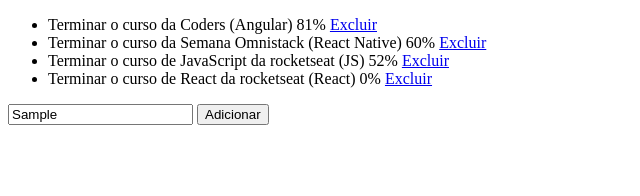
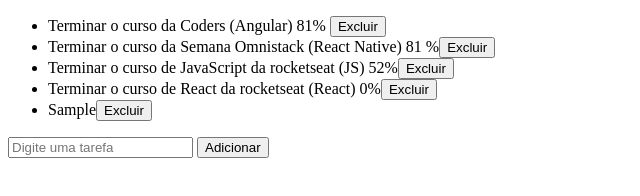
Before and after one commit to Bia-source/To-Do-List, a plain HTML site: page index.html in a window 1280 px wide. Both pictures are taken after typing "Sample" into the empty fields and a click on the button "Adicionar". Shown: the whole page, without its empty margins (0-640 px from the left). Drawn offline with Linux system fonts and the light colour scheme.

Commit message:
função de adicionar e excluir uma tarefa

```diff
--- a/index.html
+++ b/index.html
@@ -11,21 +11,7 @@
   <body>
     <div id="app">
       <ul>
-        <li>Terminar o curso da Coders (Angular)  81%
-           <a href="#">Excluir</a>
-        </li>
 
-        <li>Terminar o curso da Semana Omnistack (React Native) 60%
-            <a href="#">Excluir</a>
-        </li>
-
-        <li>Terminar o curso de JavaScript da rocketseat (JS) 52%
-            <a href="#">Excluir</a>
-        </li>
-
-        <li>Terminar o curso de React da rocketseat (React) 0%
-            <a href="#">Excluir</a>
-        </li>
 
       </ul>
       <input type="text" placeholder="Digite uma tarefa">
--- a/toDo.js
+++ b/toDo.js
@@ -1 +1,74 @@
-alert('funcionou o link do JS');
+var listElement = document.querySelector('#app ul');
+var inputElement = document.querySelector('#app input');
+var buttonElement = document.querySelector('#app button');
+
+var tarefas = [
+  'Terminar o curso da Coders (Angular) 81% ',
+   'Terminar o curso da Semana Omnistack (React Native) 81 %',
+   'Terminar o curso de JavaScript da rocketseat (JS) 52%',
+   'Terminar o curso de React da rocketseat (React) 0%'
+];
+
+
+function mostrarTarefas(){
+    // definindo como vazio o array de tarefas
+    listElement.innerHTML = '';
+
+    for (tarefa of tarefas){
+        // criando uma lista
+        var tarefaElement = document.createElement('li');
+
+        // criando um texto com os valores do array
+        var tarefaText = document.createTextNode(tarefa);
+
+        // criando um botão para excluir e seu texto
+        var buttonExcluirElement = document.createElement('button');
+        var textoButtonExcluir = document.createTextNode('Excluir');
+
+        // atribuindo a posição do array a variavel 'posicao' e
+        // adicionando o atributo 'onclick' e a função de excluir a ela
+        // utilizando como parametro a variavel 'posicao'
+        var posicao = tarefas.indexOf(tarefa);
+        buttonExcluirElement.setAttribute('onclick', 'excluirTarefa('+ posicao +')');
+
+        // criando um botão para editar uma tarefa
+        //var buttonEditarElement = document.createElement('button');
+        //var textoButtonEditar = document.createTextNode('Editar');
+
+
+        //
+        tarefaElement.appendChild(tarefaText);
+        listElement.appendChild(tarefaElement);
+        tarefaElement.appendChild(buttonExcluirElement);
+        buttonExcluirElement.appendChild(textoButtonExcluir);
+
+    }
+}
+
+mostrarTarefas();
+
+function adicionarTarefa(){
+    //agregando o valor do input a uma variavel
+    var tarefaText = inputElement.value;
+
+    //inserindo o valor do input no array de tarefas
+    tarefas.push(tarefaText);
+
+    //limpando o input
+    inputElement.value = '';
+
+    // Renderizando a tabela novamente
+    mostrarTarefas();
+}
+
+  // adicionando a função de adicionar tarefas ao botão
+  buttonElement.onclick = adicionarTarefa;
+
+function excluirTarefa(posicao){
+   tarefas.splice(posicao, 1);
+   mostrarTarefas();
+}
+
+function editarTarefa(){
+
+}
```
